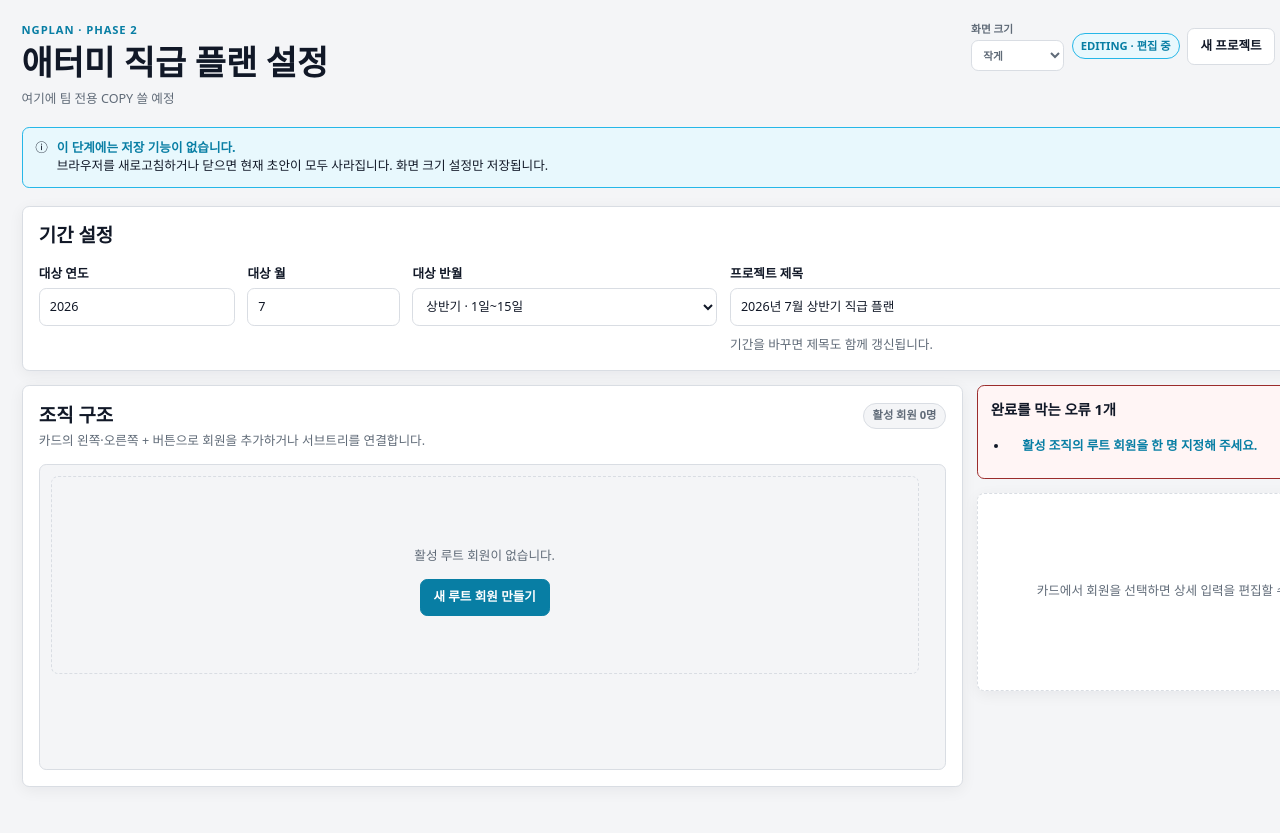
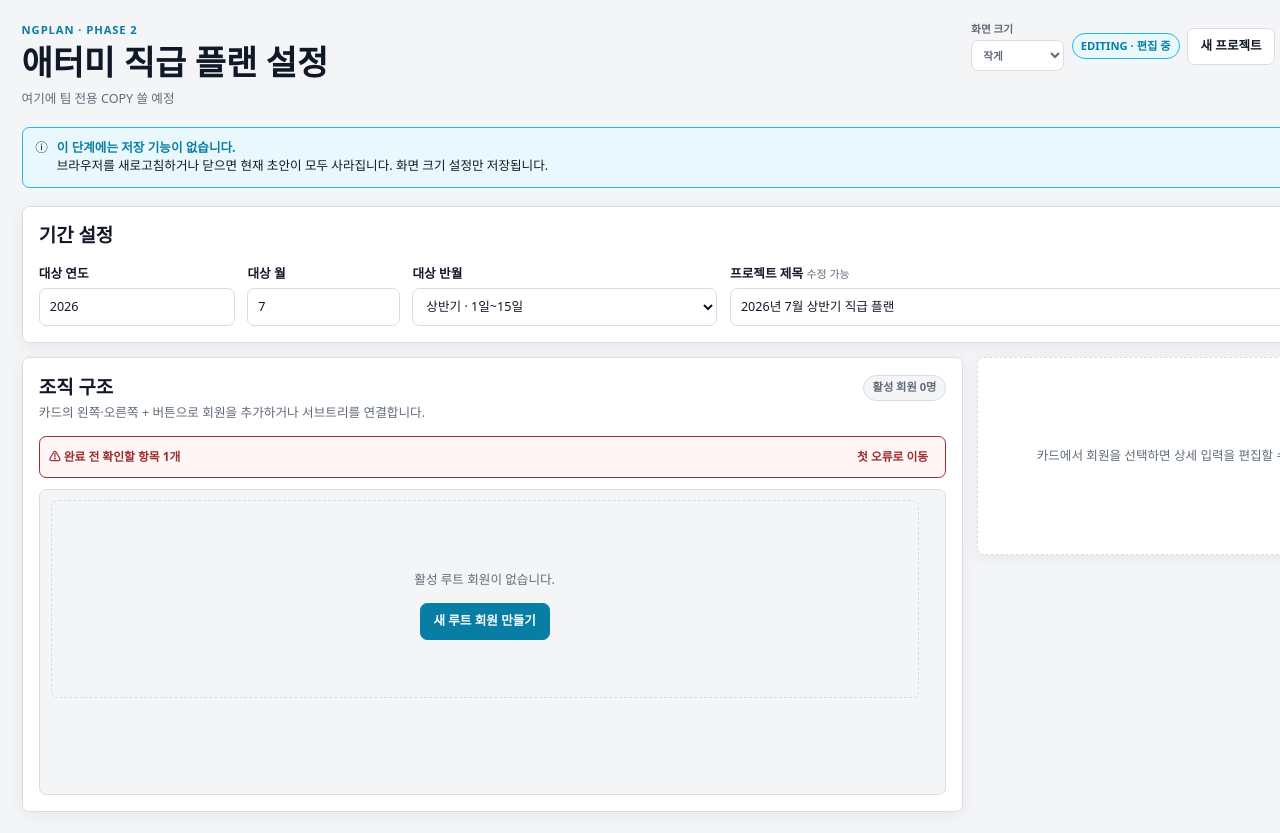
Before and after one commit to mworkroom/ngplan, a React (Vite) app: page / in a window 1280 px wide. Shown: the top 833 px of the page. Before the commit the page ends 809 px from the top, so only its background shows below. Built offline with nearby package versions, Linux system fonts and the light colour scheme.

Commit message:
Refine Phase 2 validation and member cards (refs #3)

```diff
--- a/src/ui/App.tsx
+++ b/src/ui/App.tsx
@@ -40,7 +40,6 @@ import { OpeningStateForm } from './components/OpeningStateForm';
 import { OrganizationTree } from './components/OrganizationTree';
 import { ProjectPeriodForm } from './components/ProjectPeriodForm';
 import { ReassignmentQueue } from './components/ReassignmentQueue';
-import { ValidationSummary } from './components/ValidationSummary';
 
 type Side = ChildSlotState['side'];
 type DisplayDensity = 'COMPACT' | 'COMFORTABLE';
@@ -136,6 +135,11 @@ export function App({ generateId: injectedGenerateId, initialDate }: AppProps =
     draft.selectedMemberKey === null
       ? undefined
       : topology.memberByKey.get(draft.selectedMemberKey);
+  const selectedMemberIssues = selectedMember === undefined
+    ? []
+    : displayedValidation.issues.filter(
+        (issue) => issue.location.memberKey === selectedMember.memberKey,
+      );
   const memberPendingExclusion =
     excludedMemberKey === null
       ? undefined
@@ -273,6 +277,13 @@ export function App({ generateId: injectedGenerateId, initialDate }: AppProps =
       return;
     }
     setSlotAction({ parentMemberKey, side });
+  };
+
+  const handleRequestExclude = (memberKey: string): void => {
+    excludeTriggerRef.current =
+      document.activeElement instanceof HTMLElement ? document.activeElement : null;
+    setDraft(selectMember(draft, memberKey));
+    setExcludedMemberKey(memberKey);
   };
 
   const handleAttachQueuedSubtree = (memberKey: string): void => {
@@ -454,6 +465,8 @@ export function App({ generateId: injectedGenerateId, initialDate }: AppProps =
               })
             }
             onOpenSlot={handleOpenSlot}
+            onNavigateIssue={focusIssue}
+            onRemoveMember={handleRequestExclude}
           />
 
           {topology.reassignmentQueue.length === 0 ? null : (
@@ -496,10 +509,14 @@ export function App({ generateId: injectedGenerateId, initialDate }: AppProps =
               </div>
             </section>
           )}
-          <ValidationSummary
-            validation={displayedValidation}
-            onNavigate={focusIssue}
-          />
+          {selectedMemberIssues.length === 0 ? null : (
+            <section className="member-error-summary" aria-label="현재 회원 검증 결과" role="alert">
+              <strong>현재 회원: 수정할 항목 {selectedMemberIssues.length}개</strong>
+              <button type="button" className="text-button" onClick={() => focusIssue(selectedMemberIssues[0]!)}>
+                첫 항목으로 이동
+              </button>
+            </section>
+          )}
           {selectedMember === undefined ? (
             <section className="panel empty-state">
               <p>카드에서 회원을 선택하면 상세 입력을 편집할 수 있습니다.</p>
@@ -537,13 +554,7 @@ export function App({ generateId: injectedGenerateId, initialDate }: AppProps =
                     '선택한 서브트리를 재배치 대기 목록으로 분리했습니다.',
                   )
                 }
-                onExclude={() => {
-                  excludeTriggerRef.current =
-                    document.activeElement instanceof HTMLElement
-                      ? document.activeElement
-                      : null;
-                  setExcludedMemberKey(selectedMember.memberKey);
-                }}
+                onExclude={() => handleRequestExclude(selectedMember.memberKey)}
               />
               <OpeningStateForm
                 member={selectedMember}
--- a/src/ui/components/ChildSlot.tsx
+++ b/src/ui/components/ChildSlot.tsx
@@ -15,7 +15,7 @@ export interface ChildSlotProps {
   readonly parentName: string;
   readonly childName: string | null;
   readonly onOpen: () => void;
-  readonly onSelectChild: (memberKey: string) => void;
+  readonly onRemoveChild: (memberKey: string) => void;
 }
 
 export function ChildSlot({
@@ -23,7 +23,7 @@ export function ChildSlot({
   parentName,
   childName,
   onOpen,
-  onSelectChild,
+  onRemoveChild,
 }: ChildSlotProps) {
   const sideLabel = SIDE_LABEL[slot.side];
   return (
@@ -47,14 +47,16 @@ export function ChildSlot({
       ) : (
         <button
           type="button"
-          className="child-slot__action"
+          className="child-slot__action child-slot__action--remove"
+          aria-label={`${childName ?? slot.childMemberKey ?? '하위 회원'} 제외 또는 재배치`}
+          title={`${childName ?? slot.childMemberKey ?? '하위 회원'} 제외 또는 재배치`}
           onClick={() => {
             if (slot.childMemberKey !== null) {
-              onSelectChild(slot.childMemberKey);
+              onRemoveChild(slot.childMemberKey);
             }
           }}
         >
-          {childName ?? slot.childMemberKey ?? '하위 회원'} 보기
+          −
         </button>
       )}
     </div>
--- a/src/ui/components/OpeningStateForm.tsx
+++ b/src/ui/components/OpeningStateForm.tsx
@@ -5,6 +5,7 @@ import {
   type OpeningStateField,
   type ProjectSetupIssue,
 } from '../../application/project-setup';
+import { pvpTargetForLevel } from '../../domain/constants';
 
 const OPENING_FIELDS: readonly {
   readonly field: OpeningStateField;
@@ -50,6 +51,8 @@ export function OpeningStateForm({
   issues,
   onChange,
 }: OpeningStateFormProps) {
+  const level = Number(member.level);
+  const pvpTarget = Number.isInteger(level) && level > 0 ? pvpTargetForLevel(level) : '';
   const confirmationIssue = issueFor(
     issues,
     member.memberKey,
@@ -67,6 +70,16 @@ export function OpeningStateForm({
       </div>
 
       <div className="form-grid opening-state-form__fields">
+        <div className="field">
+          <label htmlFor={memberFieldId(member.memberKey, 'pvpTarget')}>PVP 목표값</label>
+          <input
+            id={memberFieldId(member.memberKey, 'pvpTarget')}
+            value={pvpTarget}
+            readOnly
+            aria-readonly="true"
+          />
+          <p className="field-help">사업 레벨에 따라 자동 표시됩니다.</p>
+        </div>
         {OPENING_FIELDS.map(({ field, label, help }) => {
           const fieldIssue = issueFor(issues, member.memberKey, field);
           const fieldId = memberFieldId(member.memberKey, field);
--- a/src/ui/components/OrganizationTree.tsx
+++ b/src/ui/components/OrganizationTree.tsx
@@ -20,6 +20,8 @@ export interface OrganizationTreeProps {
   readonly onSelectMember: (memberKey: string) => void;
   readonly onToggleCollapsed: (memberKey: string) => void;
   readonly onOpenSlot: (parentMemberKey: string, side: Side) => void;
+  readonly onNavigateIssue: (issue: ProjectSetupIssue) => void;
+  readonly onRemoveMember: (memberKey: string) => void;
 }
 
 export function OrganizationTree({
@@ -31,7 +33,10 @@ export function OrganizationTree({
   onSelectMember,
   onToggleCollapsed,
   onOpenSlot,
+  onNavigateIssue,
+  onRemoveMember,
 }: OrganizationTreeProps) {
+  const errors = issues.filter((issue) => issue.severity === 'ERROR');
   const root =
     draft.rootMemberKey === null
       ? undefined
@@ -72,6 +77,7 @@ export function OrganizationTree({
           onSelect={onSelectMember}
           onToggleCollapsed={onToggleCollapsed}
           onOpenSlot={onOpenSlot}
+          onRemoveChild={onRemoveMember}
         />
         {hasChildren ? (
           <div id={childrenContainerId} className="tree-children" hidden={collapsed}>
@@ -107,6 +113,15 @@ export function OrganizationTree({
         </span>
       </div>
 
+      {errors.length === 0 ? null : (
+        <div className="organization-error-bar" role="alert">
+          <span>⚠ 완료 전 확인할 항목 {errors.length}개</span>
+          <button type="button" className="text-button" onClick={() => onNavigateIssue(errors[0]!)}>
+            첫 오류로 이동
+          </button>
+        </div>
+      )}
+
       <div
         id={projectFieldId('rootMemberKey')}
         className="organization-tree__viewport"
--- a/src/ui/components/ProjectPeriodForm.tsx
+++ b/src/ui/components/ProjectPeriodForm.tsx
@@ -101,33 +101,33 @@ export function ProjectPeriodForm({
           </select>
         </div>
 
-        <div className="field field--full">
-          <label htmlFor={projectFieldId('title')}>프로젝트 제목</label>
+        <div className="field field--full project-title-field">
+          <label htmlFor={projectFieldId('title')}>
+            프로젝트 제목 <span className="field-label__hint">수정 가능</span>
+          </label>
+          <div className="project-title-control">
             <input
               id={projectFieldId('title')}
+              aria-label="프로젝트 제목"
               value={draft.title}
               aria-invalid={titleIssue !== undefined}
               aria-describedby={titleIssue === undefined ? undefined : titleErrorId}
               onChange={(event) => onTitleChange(event.currentTarget.value)}
             />
+            {draft.titleSource === 'MANUAL' ? (
+              <button
+                type="button"
+                className="secondary-button"
+                onClick={onRestoreDerivedTitle}
+              >
+                제목 초기화
+              </button>
+            ) : null}
+          </div>
           {titleIssue !== undefined ? (
             <p id={titleErrorId} className="field-error">
               {titleIssue.message}
             </p>
-          ) : null}
-          <p className="field-help">
-            {draft.titleSource === 'DERIVED'
-              ? '기간을 바꾸면 제목도 함께 갱신됩니다.'
-              : '직접 수정한 제목은 기간을 바꿔도 유지됩니다.'}
-          </p>
-          {draft.titleSource === 'MANUAL' ? (
-            <button
-              type="button"
-              className="text-button"
-              onClick={onRestoreDerivedTitle}
-            >
-              기간 기준 제목으로 되돌리기
-            </button>
           ) : null}
         </div>
       </div>
--- a/src/ui/styles.css
+++ b/src/ui/styles.css
@@ -179,6 +179,22 @@ a {
 
 .project-period-row .field--full {
   grid-column: auto;
+}
+
+.field-label__hint {
+  color: var(--color-muted);
+  font-size: 0.76rem;
+  font-weight: 500;
+}
+
+.project-title-control {
+  display: grid;
+  grid-template-columns: minmax(0, 1fr) max-content;
+  gap: 8px;
+}
+
+.project-title-control .secondary-button {
+  white-space: nowrap;
 }
 
 .workspace-grid__sidebar,
@@ -521,6 +537,36 @@ fieldset {
   overflow-wrap: anywhere;
 }
 
+.member-card .status-badge {
+  min-height: 22px;
+  padding: 2px 6px;
+  font-size: 0.68rem;
+}
+
+.organization-error-bar,
+.member-error-summary {
+  display: flex;
+  align-items: center;
+  justify-content: space-between;
+  gap: 10px;
+  margin-bottom: 12px;
+  padding: 7px 10px;
+  border: 1px solid var(--color-danger);
+  border-radius: var(--radius-control);
+  background: var(--color-danger-soft);
+  color: var(--color-danger);
+  font-size: 0.82rem;
+  font-weight: 700;
+}
+
+.organization-error-bar .text-button,
+.member-error-summary .text-button {
+  min-height: 30px;
+  padding: 4px 7px;
+  color: var(--color-danger);
+  white-space: nowrap;
+}
+
 .member-card__opening {
   margin: 7px 0 0;
   color: var(--color-muted);
@@ -578,6 +624,16 @@ fieldset {
 
 .child-slot__action:hover {
   background: var(--color-accent-soft);
+}
+
+.child-slot__action--remove {
+  border-color: var(--color-danger);
+  color: var(--color-danger);
+  font-size: 1rem;
+}
+
+.child-slot__action--remove:hover {
+  background: var(--color-danger-soft);
 }
 
 .slot-action-panel {
@@ -777,6 +833,10 @@ fieldset {
   .project-period-row .form-grid {
     grid-template-columns: minmax(0, 1fr);
   }
+
+  .project-title-control {
+    grid-template-columns: minmax(0, 1fr);
+  }
 }
 
 @media (max-width: 520px) {
```
Also changed, not shown: src/ui/components/MemberCard.tsx (+5 -3 lines), 3 other files (tests, documents, lock files or other folders). Lines whose indentation alone changed are shown as unchanged.
